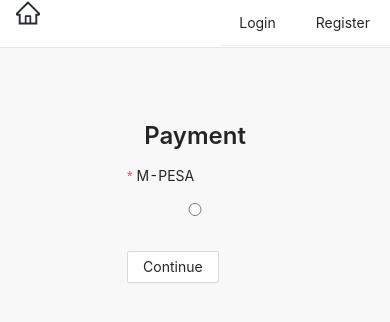
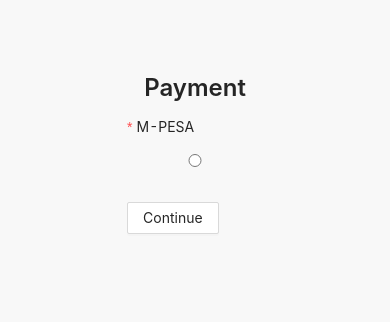
Before and after one commit to JoramWells/kitenge-recap, a React (Create React App) app: page /payment in a window 390 px wide. Shown: the top 322 px of the page. Built offline with nearby package versions, Linux system fonts and the light colour scheme.

Commit message:
Removed navigation responsive

```diff
--- a/src/App.js
+++ b/src/App.js
@@ -7,8 +7,8 @@
 // import Top from "./components/Top";
 import PaymentScreen from "./components/Shipping/PaymentScreen";
 import PlaceOrderScreen from "./components/Shipping/PlaceOrderScreen";
-import NavigationResponsive from "./components/NavigationResponsive";
 import Payments from "./components/Payments/Payments";
+import NavigationBar from "./components/NavigationBar";
 const ManageProducts = lazy(() =>
   import("./components/Product/ManageProducts")
 );
@@ -32,8 +32,7 @@
 
   return (
     <>
-      <NavigationResponsive />
-
+    <NavigationBar/>
       <Suspense
         fallback={
           <Row justify="space-around" align="middle">
--- a/src/components/HomeRoutes.js
+++ b/src/components/HomeRoutes.js
@@ -10,7 +10,7 @@
   return (
     <>
       <CarouselHeader />
-      <RecentItemsBar title="Available Now!!" />
+      {/* <RecentItemsBar title="Available Now!!"  /> */}
       <DesktopMobile />
     </>
   );
--- a/src/components/MobileView/CarouselItem.js
+++ b/src/components/MobileView/CarouselItem.js
@@ -18,6 +18,7 @@
 import { listProducts } from "../../_actions/productActions";
 import {  EllipsisOutlined,   ShoppingOutlined } from "@ant-design/icons";
 import { addToCart } from "../../_actions/cartActions";
+import NavMobile from "./NavMobile";
 
 const { Meta } = Card;
 const { Text } = Typography;
@@ -82,14 +83,14 @@
 
   }
 
-
-
   useEffect(() => {
     dispatch(listProducts());
 
     return () => {};
   }, []);
   return (
+    <>
+    <NavMobile />
     <div className="mobile__carousel" style={{ backgroundColor: "#F8F8F8" }}>
       {loading ? (
         <Row justify="space-around" align="middle">
@@ -143,6 +144,7 @@
         </Row>
       )}
     </div>
+    </>
   );
 }
 
--- a/src/components/NavigationBar.js
+++ b/src/components/NavigationBar.js
@@ -24,6 +24,7 @@
         top: "65px",
         display: "block",
       }}
+      className="desktop__navbar"
     >
       <nav className="menu">
         <div className="menu__logo">
--- a/src/components/NavigationResponsive.js
+++ /dev/null
@@ -1,16 +0,0 @@
-import React from "react";
-import NavMobile from "./MobileView/NavMobile";
-import NavigationBar from "./NavigationBar";
-
-export default function NavigationResponsive() {
-  return (
-    <div>
-      <div className="desktop__navbar">
-        <NavigationBar />
-      </div>
-      <div className="mobile__navbar">
-        <NavMobile />
-      </div>
-    </div>
-  );
-}
```
